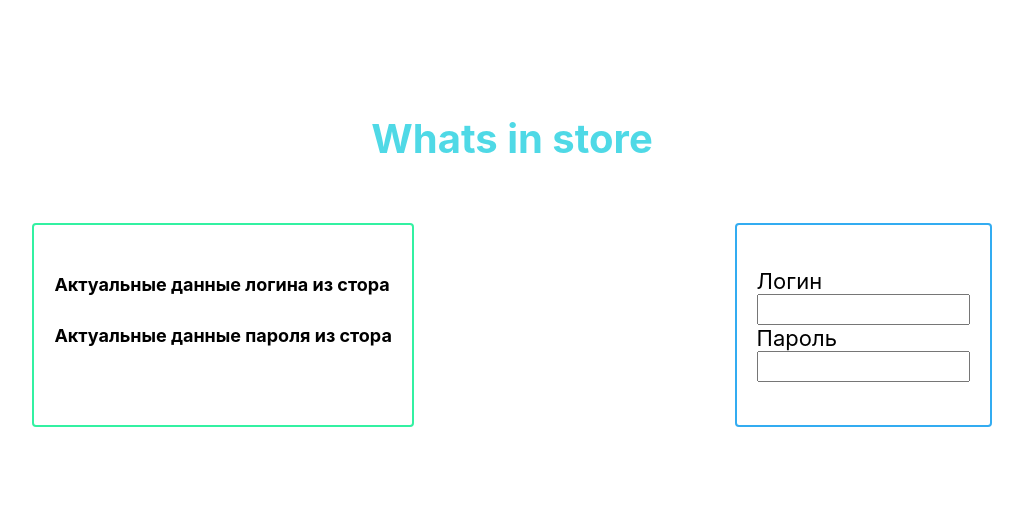
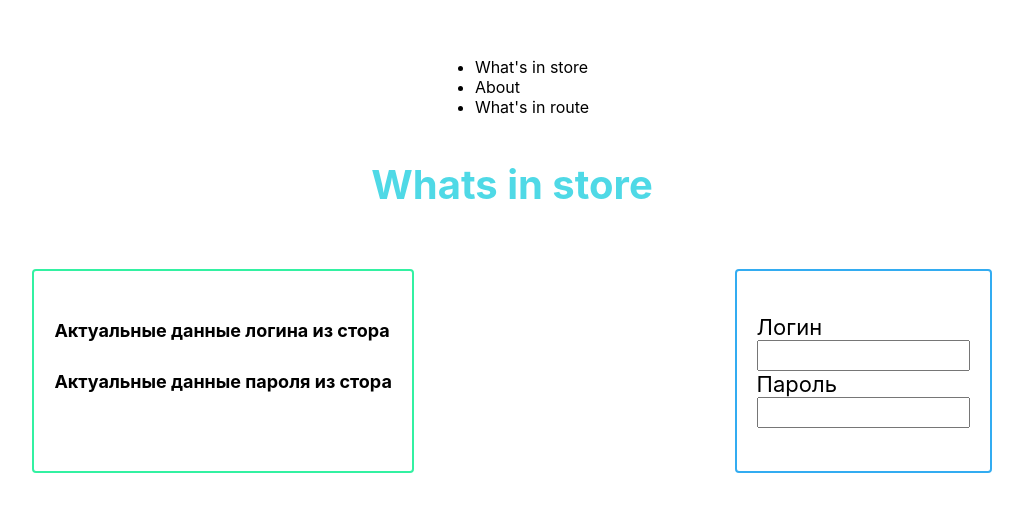
Before and after one commit to fedorukvl/react-store-check, a React (Create React App) app: page / in a window 1280 px wide. Shown: the part 143-654 px from the top of the page, without its empty margins (128-1151 px from the left). Built offline with nearby package versions, Linux system fonts and the light colour scheme.

Commit message:
Сверстан компонент Navigation

```diff
--- a/src/App.js
+++ b/src/App.js
@@ -1,11 +1,13 @@
 import React from 'react';
 import './App.css';
 import AuthForm from './Components/Auth/Auth-form';
+import Navigation from './Components/Navigation/Navigation';
 import ResultWindow from './Components/ResultWindow/Result-window';
 
 function App() {
   return (
     <div className="app">
+      <nav><Navigation/></nav>
       <header>
         <h1 className="app__title">Whats in store</h1>
       </header>
--- /dev/null
+++ b/src/Components/Navigation/Navigation.jsx
@@ -0,0 +1,15 @@
+import React from "react";
+
+function Navigation() {
+  return (
+    <div className="navigation">
+      <ul className="navigation__links">
+        <li className="navigation__link">What's in store</li>
+        <li className="navigation__link">About</li>
+        <li className="navigation__link">What's in route</li>
+      </ul>
+    </div>
+  );
+}
+
+export default Navigation;
```
